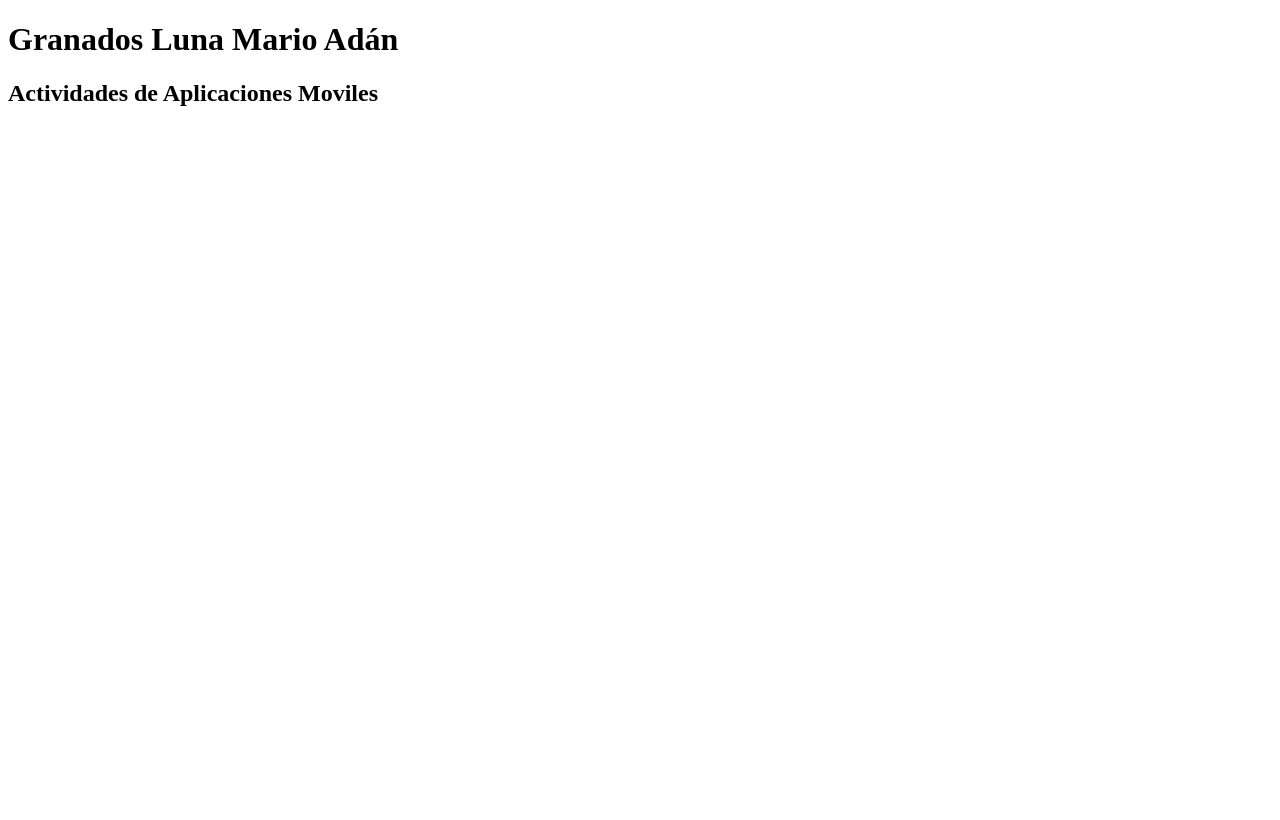
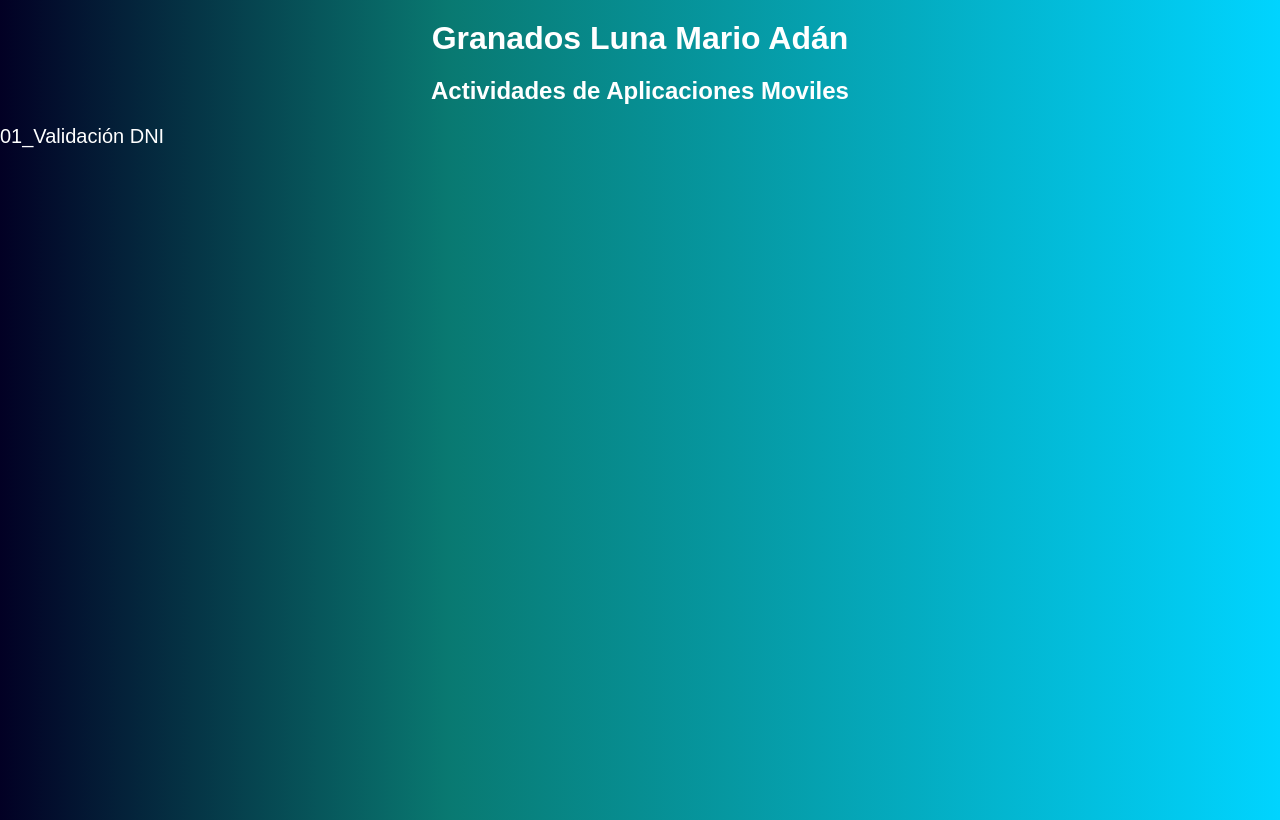
Before and after one commit to adan0126/5IV8_GranadosLunaMarioAdan_Moviles, a plain HTML site: page index.html in a window 1280 px wide. Drawn offline with Linux system fonts and the light colour scheme.

Commit message:
Se agrego la hoja de estilos del index principal

```diff
--- /dev/null
+++ b/CSS/style.css
@@ -0,0 +1,34 @@
+*{
+    margin: 0;
+    padding: 0;
+    box-sizing: border-box;
+}
+
+body{
+    height: 100vh;
+    justify-content: center;
+    align-items: center;
+    background: linear-gradient(90deg, rgba(2,0,36,1) 0%, rgba(9,121,113,1) 35%, rgba(0,212,255,1) 100%);
+    font-family: Arial, Helvetica, sans-serif;
+}
+
+h1, h2{
+    text-align: center;
+    margin: 20px 0;
+    color: white;
+}
+
+ul{
+    list-style-type: none;
+    padding: 0;
+}
+
+a{
+    text-decoration: none;
+    color: white;
+    font-size: 20px;
+}
+
+a:hover{
+    color: #ccc;
+}
--- a/index.html
+++ b/index.html
@@ -4,9 +4,15 @@
     <meta charset="UTF-8">
     <meta name="viewport" content="width=device-width, initial-scale=1.0">
     <title>Pagina principal</title>
+    <link rel="stylesheet" href="./CSS/style.css">
 </head>
 <body>
-    <h1>Granados Luna Mario Adán</h1>
-    <h2>Actividades de Aplicaciones Moviles</h2>
+    <div><h1>Granados Luna Mario Adán</h1></div>
+    <div><h2>Actividades de Aplicaciones Moviles</h2></div>
+    <div>
+        <ul>
+            <li><a href="./01DNI/index.html">01_Validación DNI</a></li>
+        </ul>
+    </div>
 </body>
 </html>
```
